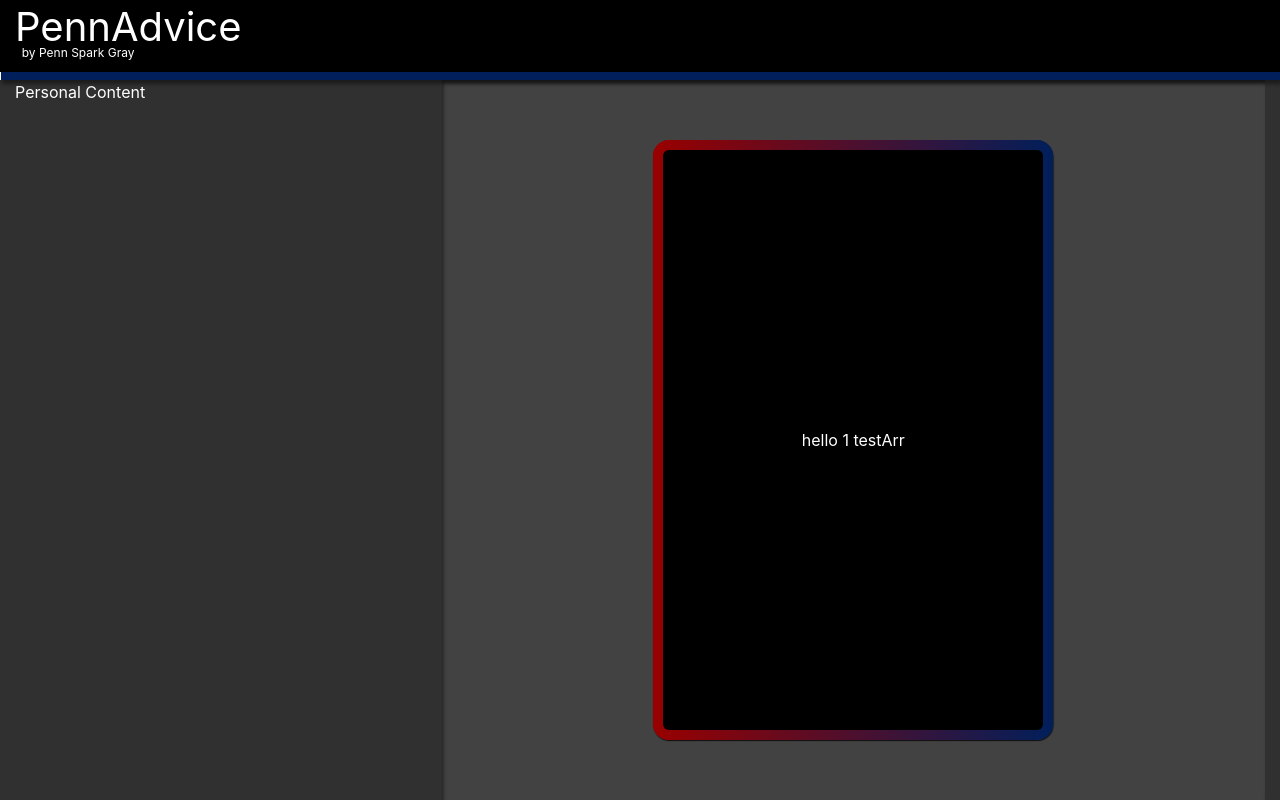
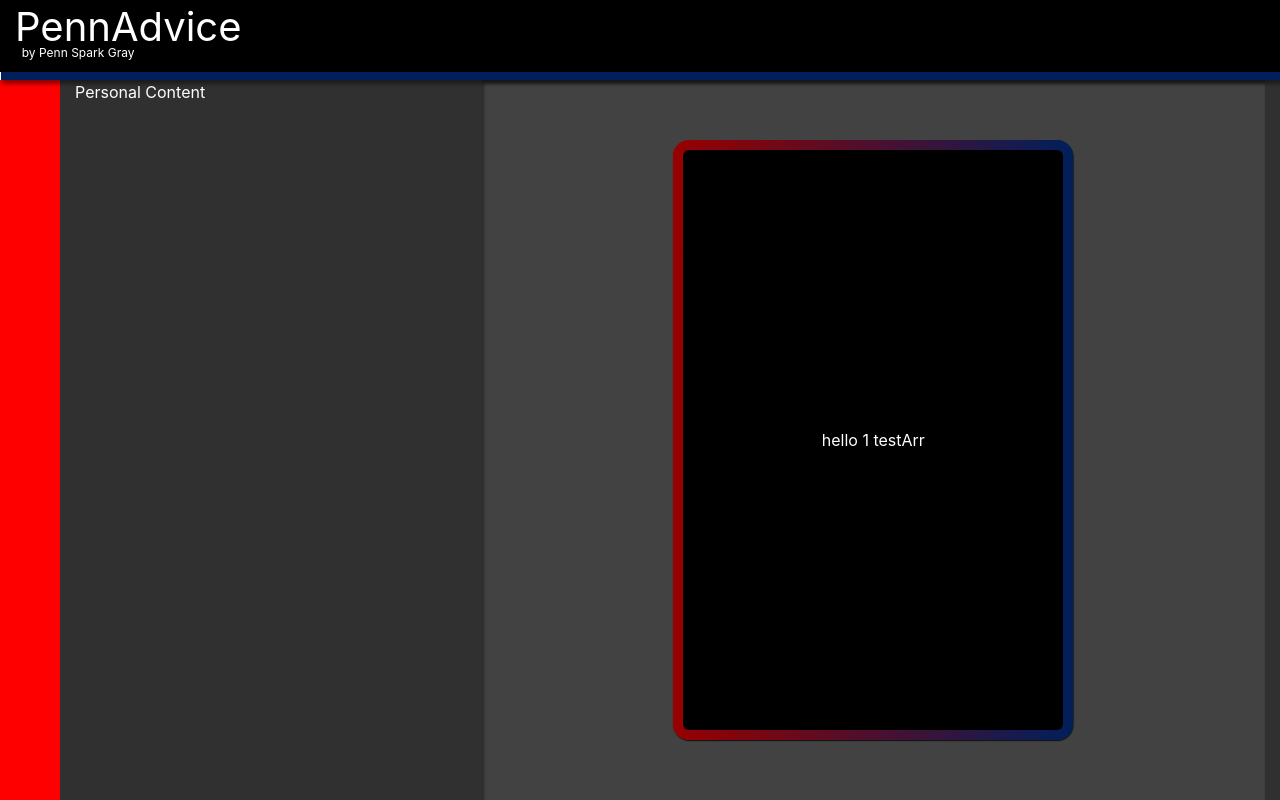
Before and after one commit to setdavid/penn-advice, a React (Create React App) app in the folder client/: page / in a window 1280 px wide. Built offline with nearby package versions, Linux system fonts and the light colour scheme.

Commit message:
added sidebar

```diff
--- a/client/src/Components/Desktop.jsx
+++ b/client/src/Components/Desktop.jsx
@@ -1,9 +1,14 @@
 import React from "react";
+import { useSelector } from "react-redux";
 import PersonalContent from "./PersonalContent";
+import { SIDE_BAR_WIDTH } from "./SideBar";
 import SwipeContent from "./SwipeContent";
 
 function Desktop() {
+  let modeIsMobile = useSelector(state => state.mode.modeIsMobile);
+
   let desktopCSS = {
+    width: `calc(100vw - ${modeIsMobile ? 0 : SIDE_BAR_WIDTH}px)`
   }
 
   return (
--- a/client/src/Components/MainContent.jsx
+++ b/client/src/Components/MainContent.jsx
@@ -2,7 +2,9 @@ import React from "react";
 import { useSelector } from "react-redux";
 import Desktop from "./Desktop";
 import Mobile from "./Mobile";
+import SideBar from "./SideBar";
 import { NAV_BAR_HEIGHT } from "./NavBar";
+import { SIDE_BAR_WIDTH } from "./SideBar";
 import { TITLE_BAR_HEIGHT } from "./TitleBar";
 
 function MainContent() {
@@ -10,15 +12,21 @@ function MainContent() {
   let windowHeight = useSelector(state => state.windowConfig.windowHeight);
 
   let mainContentCSS = {
-    height: `calc(${windowHeight}px - ${TITLE_BAR_HEIGHT}px - ${modeIsMobile ? NAV_BAR_HEIGHT : 0}px)`
+    height: `calc(${windowHeight}px - ${TITLE_BAR_HEIGHT}px - ${modeIsMobile ? NAV_BAR_HEIGHT : 0}px)`,
   }
 
   return (
     <div id="main-content" className="container-fluid" style={mainContentCSS}>
       <div className="row full-height">
-        <div className="col-12 full-height">
-          {modeIsMobile ? <Mobile /> : <Desktop />}
-        </div>
+        {modeIsMobile ?
+          <div className="col-12 full-height">
+            <Mobile />
+          </div> :
+          <div className="col-12 full-height d-flex" style={{ paddingLeft: 0 }}>
+            <SideBar />
+            <Desktop />
+          </div>
+        }
       </div>
     </div>
   );
--- /dev/null
+++ b/client/src/Components/SideBar.jsx
@@ -0,0 +1,48 @@
+import React from "react";
+import { useDispatch, useSelector } from "react-redux";
+import { FontAwesomeIcon } from "@fortawesome/react-fontawesome"
+import { faClone, faUserNinja } from "@fortawesome/free-solid-svg-icons"
+import { TITLE_BAR_HEIGHT } from "./TitleBar";
+import { NAV_BAR_HEIGHT } from "./NavBar";
+// import { setDisplay, SWIPE_CONTENT, PERSONAL_CONTENT } from "../redux/ducks/mobile";
+
+export let SIDE_BAR_WIDTH = 60;
+export let DESKTOP_DISPLAY_TRANSITION_DURATION = 250
+
+function SideBar() {
+    let modeIsMobile = useSelector(state => state.mode.modeIsMobile);
+    // let display = useSelector(state => state.mobile.display);
+    const dispatch = useDispatch();
+
+    let displayBtnCSS = {
+        color: "white",
+        transitionDuration: `${DESKTOP_DISPLAY_TRANSITION_DURATION}ms`
+    };
+
+    let notDisplayBtnCSS = {
+        color: "#424242",
+        transitionDuration: `${DESKTOP_DISPLAY_TRANSITION_DURATION}ms`
+    };
+
+    let sidebarCSS = {
+        display: `${modeIsMobile ? "none" : "block"}`,
+        height: `calc(${window.innerHeight}px - ${TITLE_BAR_HEIGHT}px - ${modeIsMobile ? NAV_BAR_HEIGHT : 0}px)`,
+        width: `${SIDE_BAR_WIDTH}px`,
+        background: "red"
+    }
+
+    return (
+        <div id="side-bar" className="" style={sidebarCSS}>
+            {/* <div className="row full-height">
+                <div className="col-6 full-height nav-bar-btn" onClick={() => dispatch(setDisplay(SWIPE_CONTENT))}>
+                    <FontAwesomeIcon icon={faClone} size="lg" style={display == SWIPE_CONTENT ? displayBtnCSS : notDisplayBtnCSS} />
+                </div>
+                <div className="col-6 full-height nav-bar-btn" onClick={() => dispatch(setDisplay(PERSONAL_CONTENT))}>
+                    <FontAwesomeIcon icon={faUserNinja} size="lg" style={display == PERSONAL_CONTENT ? displayBtnCSS : notDisplayBtnCSS} />
+                </div>
+            </div> */}
+        </div>
+    );
+}
+
+export default SideBar;
--- a/client/src/css/base-styles.css
+++ b/client/src/css/base-styles.css
@@ -135,7 +135,18 @@ p,
 }
 
 #main-content {
+    position: relative;
     background: #303030;
+    top: 0;
+    margin: 0;
+}
+
+#side-bar {
+    position: relative;
+}
+
+#desktop-content {
+    margin-left: 0;
 }
 
 #mobile-content {
```
